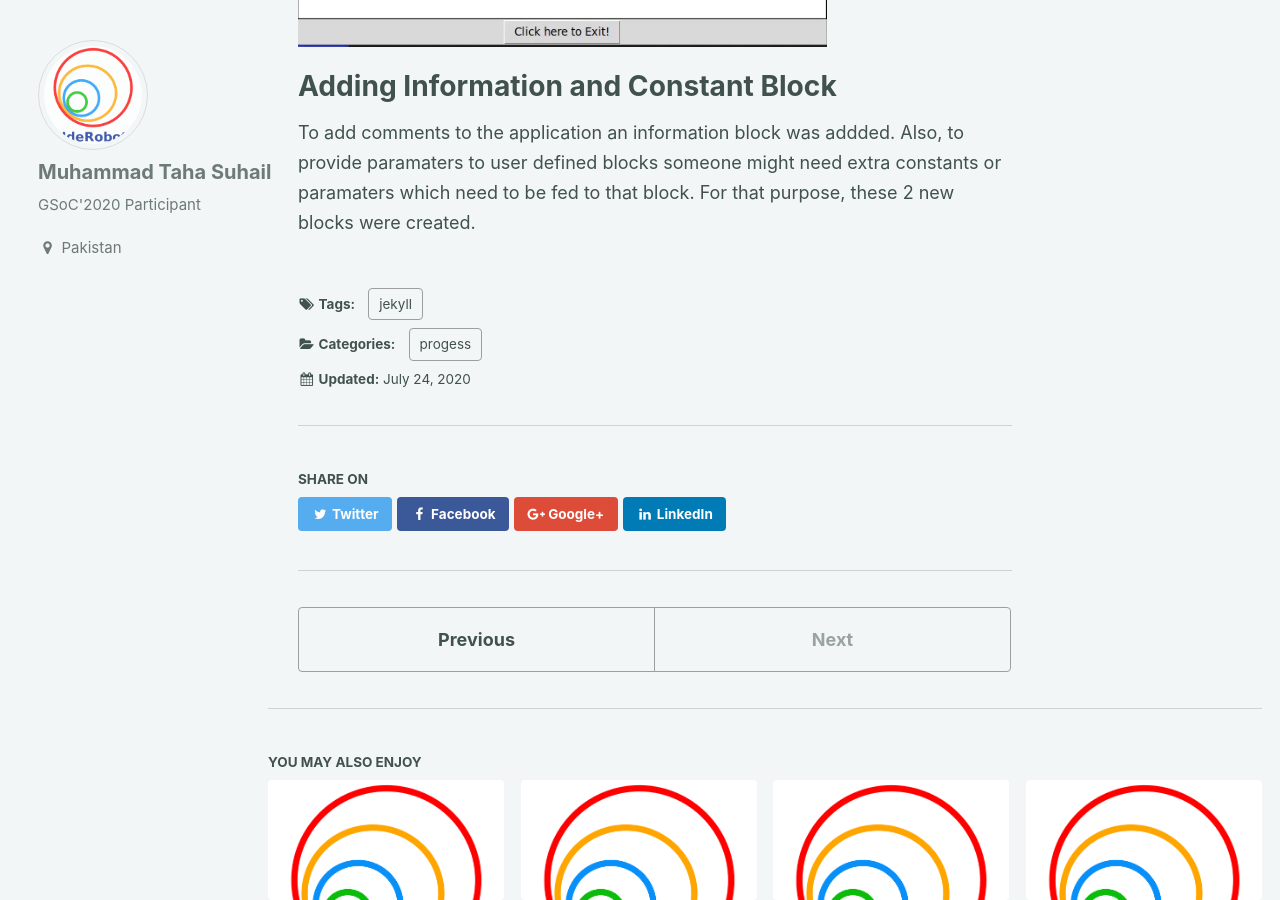
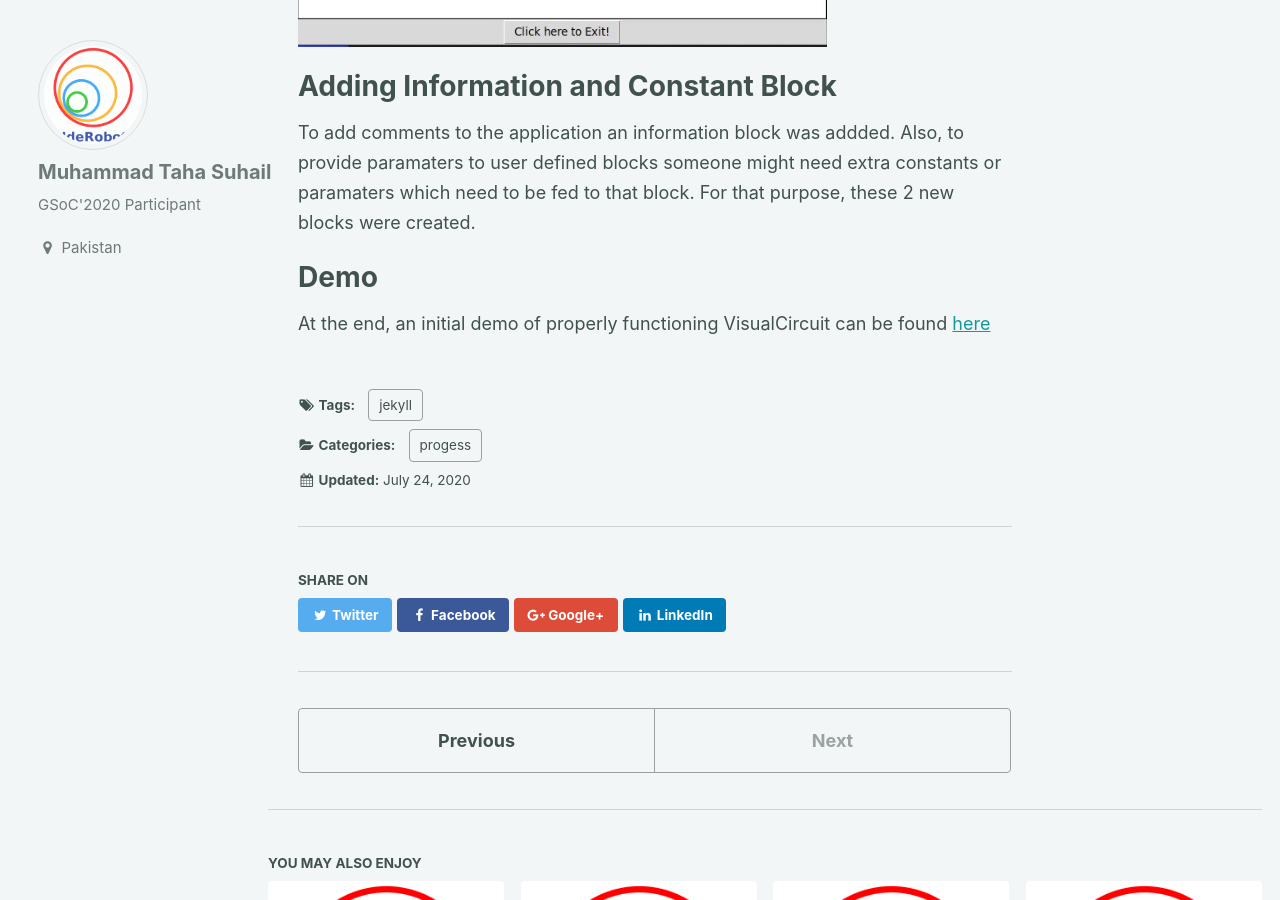
Before and after one commit to TheRoboticsClub/colab-gsoc2020-Muhammad_Taha, a Jekyll site: the page built from docs/_posts/2020-07-08-Week-8-GSoC.md, in a window 1280 px wide and 900 px high, scrolled down 2975 px. Built offline with Jekyll 4.4.1, drawn with Linux system fonts in a browser that asks for light colours.

Commit message:
Update 2020-07-08-Week-8-GSoC.md

```diff
--- a/docs/_posts/2020-07-08-Week-8-GSoC.md
+++ b/docs/_posts/2020-07-08-Week-8-GSoC.md
@@ -39,3 +39,8 @@ Most of the time, one needs to know whether their applicaiton is working as expe
 # Adding Information and Constant Block
 
 To add comments to the application an information block was addded. Also, to provide paramaters to user defined blocks someone might need extra constants or paramaters which need to be fed to that block. For that purpose, these 2 new blocks were created.
+
+
+# Demo
+
+At the end, an initial demo of properly functioning VisualCircuit can be found [here](https://www.youtube.com/watch?v=O_qM9NfmMwg)
```
